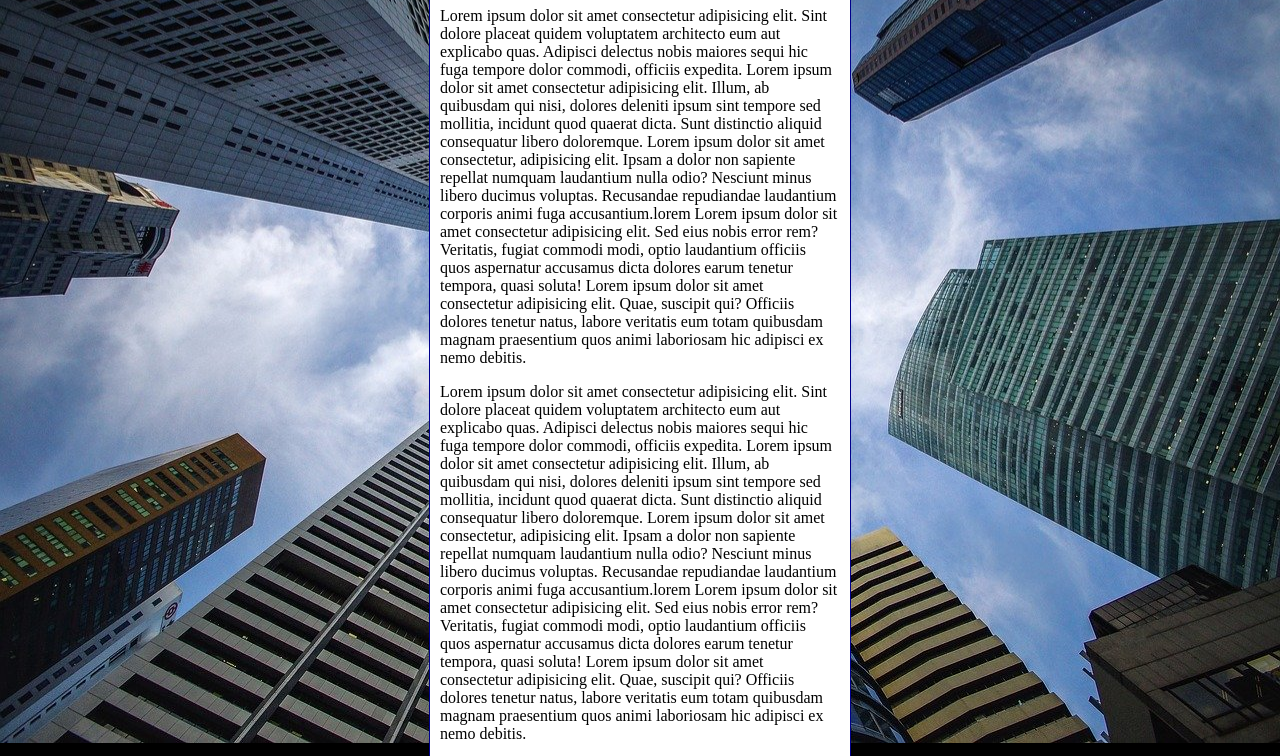
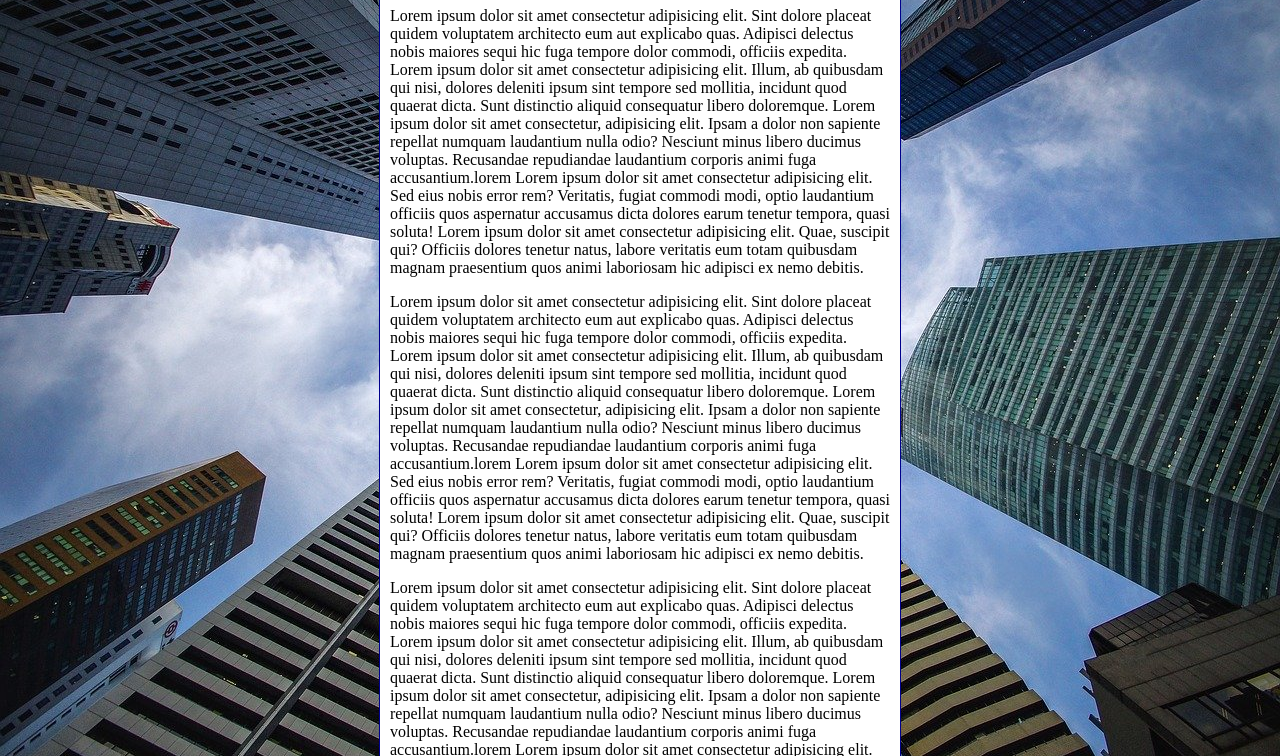
Before and after one commit to JrForechi/html-css, a plain HTML site: page exercicios/ex022/fundo006.html in a window 1280 px wide. Shown: the part 92-848 px from the top of the page. Drawn offline with Linux system fonts and the light colour scheme.

Commit message:
atualizaçao com shorthand

```diff
--- a/exercicios/ex022/fundo006.html
+++ b/exercicios/ex022/fundo006.html
@@ -3,7 +3,7 @@
 <head>
     <meta charset="UTF-8">
     <meta name="viewport" content="width=device-width, initial-scale=1.0">
-    <title>Document</title>
+    <title>Fundo fixo de tela</title>
     <style>
         body{
             height: 100vh;
@@ -12,11 +12,23 @@
             background-position: center center;
             background-repeat: no-repeat;
             background-size: cover; /*preenche todo o espaço da vh sem distorcer a imagem, porem ele corta bordas se for preciso, ajustando automaticamente para o tamanho da vh*/
+            background-attachment: fixed; /*cria vinculo do main com o fundo do body*/
+
+            /*Shothand - background
+                color > image > position > repeat > [size] > attachment
+
+            background: black url("imagens/wallpaper002.jpg") center center [cover] no-repeat fixed;
+
+                **o size tem na documentação do w3c esta dizendo q funciona, mas na pratica nao funciona, entao nao se usa
+
+            */
+
+
         }
 
         main{
             background-color: white;
-            width: 400px;
+            max-width: 500px; /*posiciona o conteudo para ajustar o tamanho lateral da tela*/
             padding: 10px;
             margin: auto;
             border: 1px solid darkblue;
```
